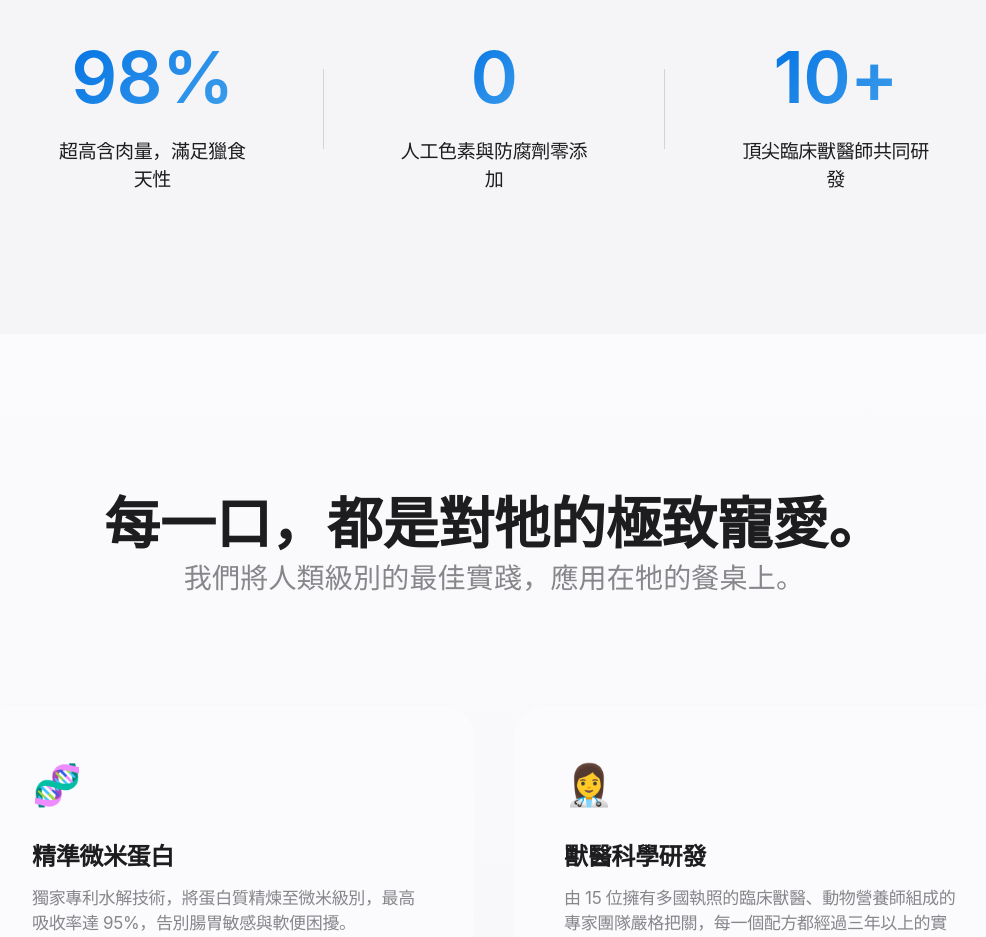
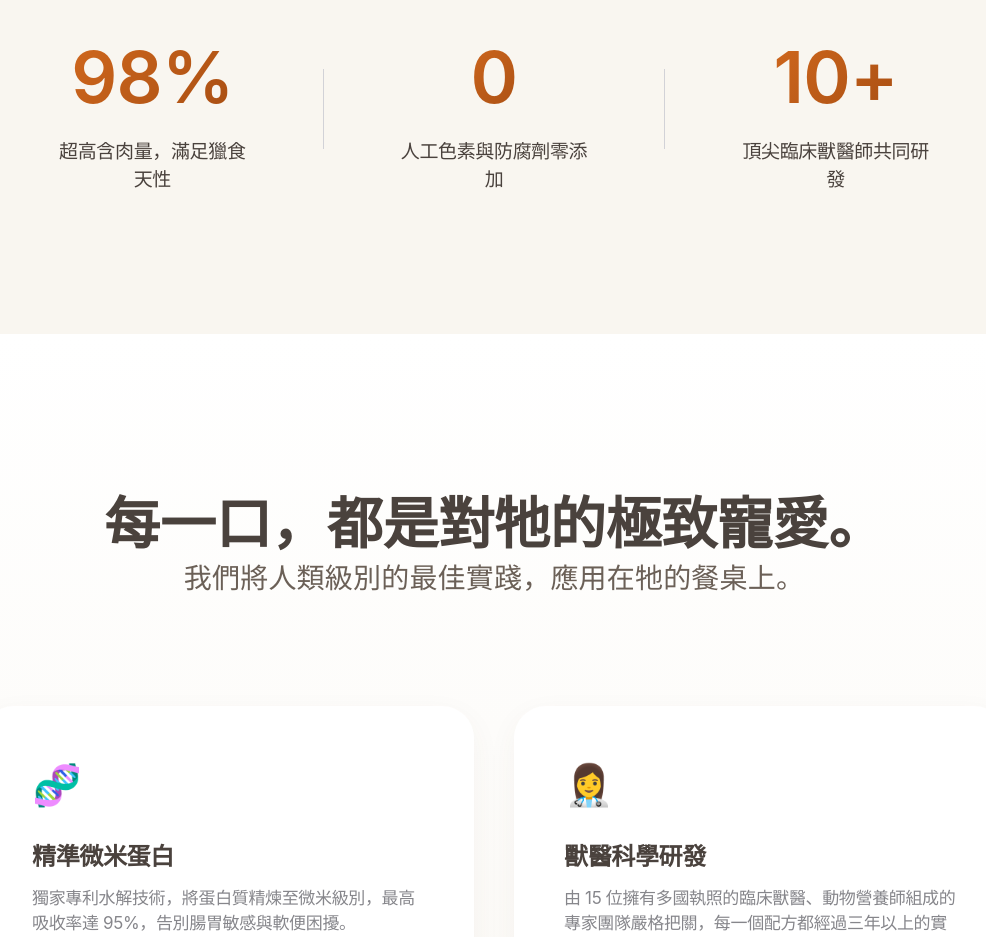
Before and after one commit to mrpolartw/polar-pet-store, a React (Vite) app: page / in a window 1280 px wide. Shown: the part 860-1797 px from the top of the page, without its empty margins (146-1132 px from the left). Built offline with nearby package versions, Linux system fonts and the light colour scheme.

Commit message:
style: apply warm apple style and hover interactions

```diff
--- a/src/App.css
+++ b/src/App.css
@@ -114,8 +114,8 @@
   left: 0;
   width: 100%;
   height: 44px;
-  background: rgba(18, 18, 18, 0.9);
-  /* 以極深灰取代純黑透明 */
+  background: var(--color-nav-bg);
+  /* 以燕麥色取代深空灰毛玻璃 */
   transition: background-color 0.4s ease;
   z-index: 1000;
   display: flex;
@@ -123,7 +123,7 @@
 }
 
 .navbar.scrolled {
-  background: rgba(29, 29, 31, 0.72);
+  background: rgba(249, 246, 240, 0.72);
   backdrop-filter: var(--nav-backdrop-filter);
   -webkit-backdrop-filter: var(--nav-backdrop-filter);
 }
@@ -269,9 +269,9 @@ main {
   /* Offset for fixed navbar */
 }
 
-/* Section 1: Hero Pro (Dark) */
+/* Section 1: Hero Pro (Dark/Warm Tone) */
 .section-pro {
-  background: linear-gradient(180deg, var(--color-bg-dark) 0%, #0a0a0a 100%);
+  background: linear-gradient(180deg, var(--color-bg-dark) 0%, var(--color-bg-dark-card) 100%);
   color: var(--color-text-dark);
   position: relative;
   overflow: hidden;
@@ -346,7 +346,8 @@ main {
   font-size: 72px;
   font-weight: 600;
   letter-spacing: -0.01em;
-  background: linear-gradient(135deg, #0071e3 0%, #42a1ec 100%);
+  background: linear-gradient(135deg, var(--color-accent) 0%, #a64d12 100%);
+  /* 加深的大地棕橘漸層 */
   -webkit-background-clip: text;
   background-clip: text;
   -webkit-text-fill-color: transparent;
@@ -356,7 +357,7 @@ main {
 
 .stat-desc {
   font-size: 19px;
-  color: #1d1d1f;
+  color: var(--color-text-light);
   font-weight: 500;
   max-width: 200px;
 }
@@ -393,9 +394,15 @@ main {
   align-items: flex-start;
   opacity: 0;
   transform: translateY(30px);
-  transition: all 1s cubic-bezier(0.25, 1, 0.5, 1);
+  transition: all 0.6s cubic-bezier(0.25, 1, 0.5, 1);
   box-shadow: 0 10px 30px var(--color-shadow-light);
   /* 營造微弱懸浮卡片感 */
+}
+
+/* Feature 懸浮動畫 */
+.feature-card:hover {
+  transform: translateY(-8px) scale(1.02);
+  box-shadow: 0 20px 40px rgba(100, 80, 60, 0.08);
 }
 
 .reveal .feature-card {
@@ -483,11 +490,26 @@ main {
   overflow: hidden;
   position: relative;
   box-shadow: 0 10px 30px var(--color-shadow-light);
+  transition: all 0.6s cubic-bezier(0.25, 1, 0.5, 1);
 }
 
 .grid-item.dark {
-  background: linear-gradient(135deg, var(--color-bg-dark) 0%, var(--color-bg-dark-secondary) 100%);
+  background: linear-gradient(135deg, var(--color-bg-dark) 0%, var(--color-bg-dark-card) 100%);
   color: var(--color-text-dark);
+}
+
+/* Grid 懸浮動畫 */
+.grid-item:hover {
+  transform: translateY(-6px);
+  box-shadow: 0 20px 40px rgba(100, 80, 60, 0.08);
+}
+
+.grid-item:hover .grid-image-wrapper img {
+  transform: scale(1.04);
+}
+
+.grid-image-wrapper img {
+  transition: transform 0.6s cubic-bezier(0.25, 1, 0.5, 1);
 }
 
 .grid-item h3 {
--- a/src/App.jsx
+++ b/src/App.jsx
@@ -143,7 +143,7 @@ function App() {
         <section className={`section-features ${featuresRef ? 'reveal' : ''}`} ref={featuresRef}>
           <div className="features-header text-container">
             <h2 className="headline-regular">每一口，都是對牠的極致寵愛。</h2>
-            <p className="subhead-pro" style={{ color: '#86868b' }}>我們將人類級別的最佳實踐，應用在牠的餐桌上。</p>
+            <p className="subhead-pro" style={{ color: 'var(--color-gray-dark)' }}>我們將人類級別的最佳實踐，應用在牠的餐桌上。</p>
           </div>
           <div className="features-grid">
             <div className="feature-card">
@@ -174,7 +174,7 @@ function App() {
           <div className="text-container">
             <p className="kicker">全新推出</p>
             <h2 className="headline-regular">Polar 鮮糧</h2>
-            <p className="subhead-pro" style={{ color: '#86868b' }}>日常的每一餐，都可以是無與倫比的享受。</p>
+            <p className="subhead-pro" style={{ color: 'var(--color-gray-dark)' }}>日常的每一餐，都可以是無與倫比的享受。</p>
             <div className="btns-wrapper">
               <button className="btn-blue">進一步了解</button>
               <button className="btn-link">購買</button>
@@ -210,7 +210,7 @@ function App() {
           <div className="grid-item dark">
             <div className="text-container">
               <h3>特級超級視力寶</h3>
-              <p style={{ color: '#a1a1a6' }}>保護牠清澈無瑕的雙眼。</p>
+              <p style={{ color: 'var(--color-gray-light)' }}>保護牠清澈無瑕的雙眼。</p>
               <div className="btns-wrapper" style={{ marginTop: '4px' }}>
                 <button className="btn-blue" style={{ fontSize: '15px', padding: '8px 16px' }}>進一步了解</button>
                 <button className="btn-link" style={{ fontSize: '15px' }}>購買</button>
--- a/src/index.css
+++ b/src/index.css
@@ -1,32 +1,38 @@
 @import url('https://fonts.googleapis.com/css2?family=Inter:wght@300;400;500;600;700&display=swap');
 
 :root {
-  /* Apple-inspired Color Palette (Refined Depth) */
-  --color-bg-light: #f5f5f7;
-  /* 淺灰底 */
-  --color-bg-white: #fbfbfd;
-  /* 柔和白 (非純白) */
-  --color-text-light: #1d1d1f;
-  /* 極深灰 (非純黑) */
+  /* Warm Apple-inspired Lifestyle Palette */
+  --color-bg-light: #f9f6f0;
+  /* 燕麥白 (Oatmeal) - 替代冷灰 */
+  --color-bg-white: #ffffff;
+  /* 純白 (White) - 提升卡片乾淨度 */
+  --color-text-light: #4a423d;
+  /* 深可可 (Cocoa) - 替代銳利的極深黑 */
 
-  --color-bg-dark: #121212;
-  /* 極深空灰 (非純黑) */
-  --color-bg-dark-card: #1c1c1e;
-  /* 深色卡片底色 (增加層次) */
-  --color-text-dark: #f5f5f7;
-  /* 柔和白字 (非純白) */
+  --color-bg-dark: #2c2724;
+  /* 濃咖啡黑 (Espresso) - 替代黑灰色 */
+  --color-bg-dark-card: #3a332f;
+  /* 暖灰棕卡片色 */
+  --color-text-dark: #fdfbf7;
+  /* 暖白柔和字 - 替代冷白字 */
 
-  --color-accent: #0066cc;
-  /* Apple Blue */
-  --color-accent-hover: #0077ED;
+  --color-accent: #d2691e;
+  /* 大地磚橘 (Terracotta) - 替代科技藍 */
+  --color-accent-hover: #b85b17;
 
-  --color-nav-bg: rgba(18, 18, 18, 0.82);
-  /* 配合深空灰的毛玻璃 */
-  --color-nav-text: #f5f5f7;
-  --color-nav-text-hover: #ffffff;
+  --color-nav-bg: rgba(249, 246, 240, 0.85);
+  /* 燕麥色毛玻璃 */
+  --color-nav-text: #4a423d;
+  /* 深可可字 */
+  --color-nav-text-hover: #d2691e;
 
-  --color-gray-dark: #86868b;
-  --color-gray-light: #a1a1a6;
+  --color-gray-dark: #6b6057;
+  /* 暖深灰 (加重以提升在燕麥底的辨識度) */
+  --color-gray-light: #d2cdc7;
+  /* 暖淺灰 (提亮以提升在深咖啡底的辨識度) */
+
+  --color-shadow-light: rgba(100, 80, 60, 0.05);
+  /* 帶有溫度的陰影 */
 
   /* Typography */
   --font-family-base: "SF Pro Text", "SF Pro Icons", "Helvetica Neue", "Helvetica", "Arial", "PingFang TC", "Microsoft JhengHei", sans-serif;
@@ -41,12 +47,7 @@
 }
 
 @media (prefers-color-scheme: dark) {
-  /* 暫時關閉全自動深色模式，以免因為系統預設深色導致整體變黑 */
-  /* :root {
-    --color-bg-light: #121212;
-    --color-text-light: #f5f5f7;
-    --color-bg-white: #1c1c1e;
-  } */
+  /* 自動深色模式目前預設關閉，確保訪客能完整體驗淺色燕麥溫馨版 */
 }
 
 * {
```
